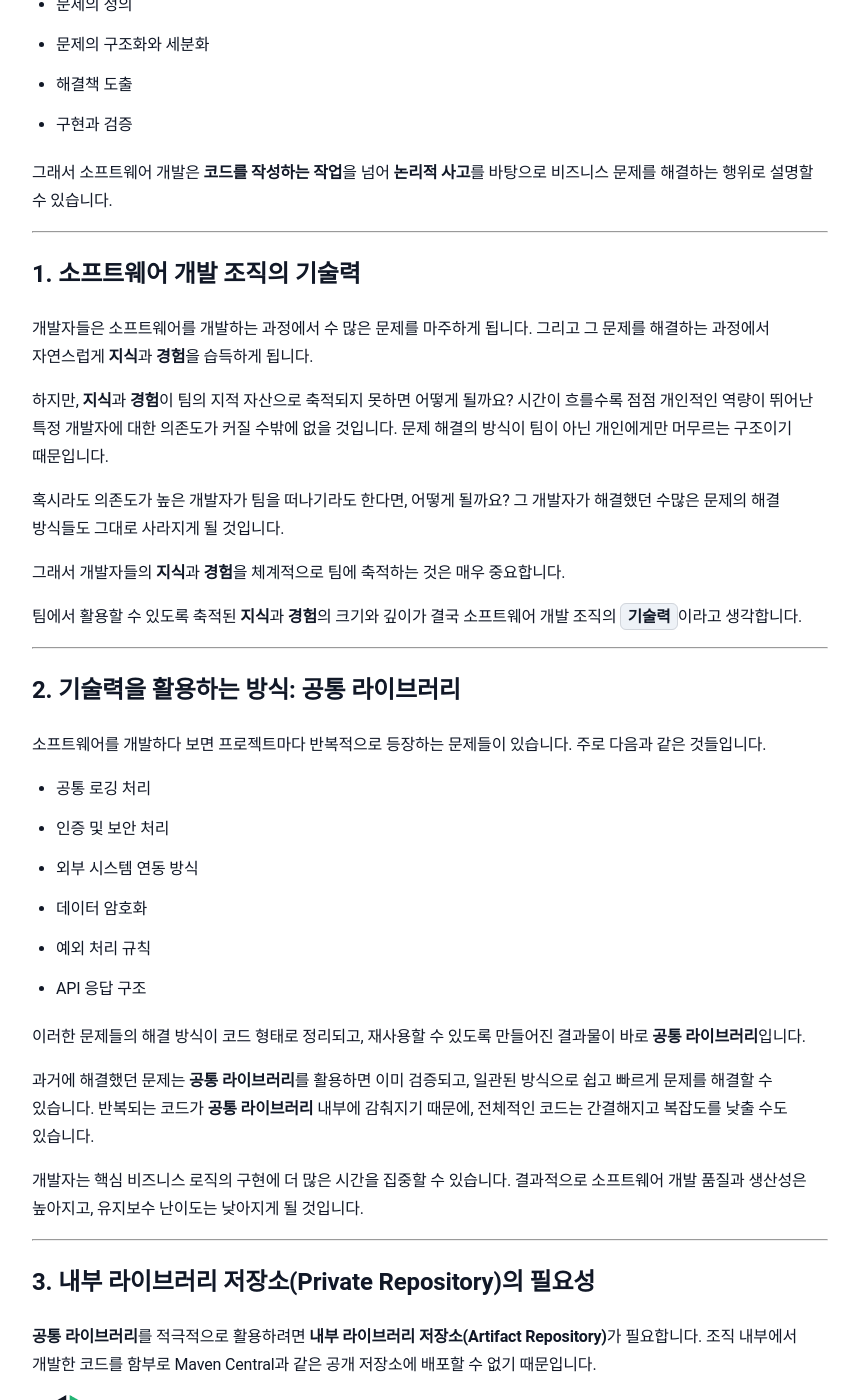
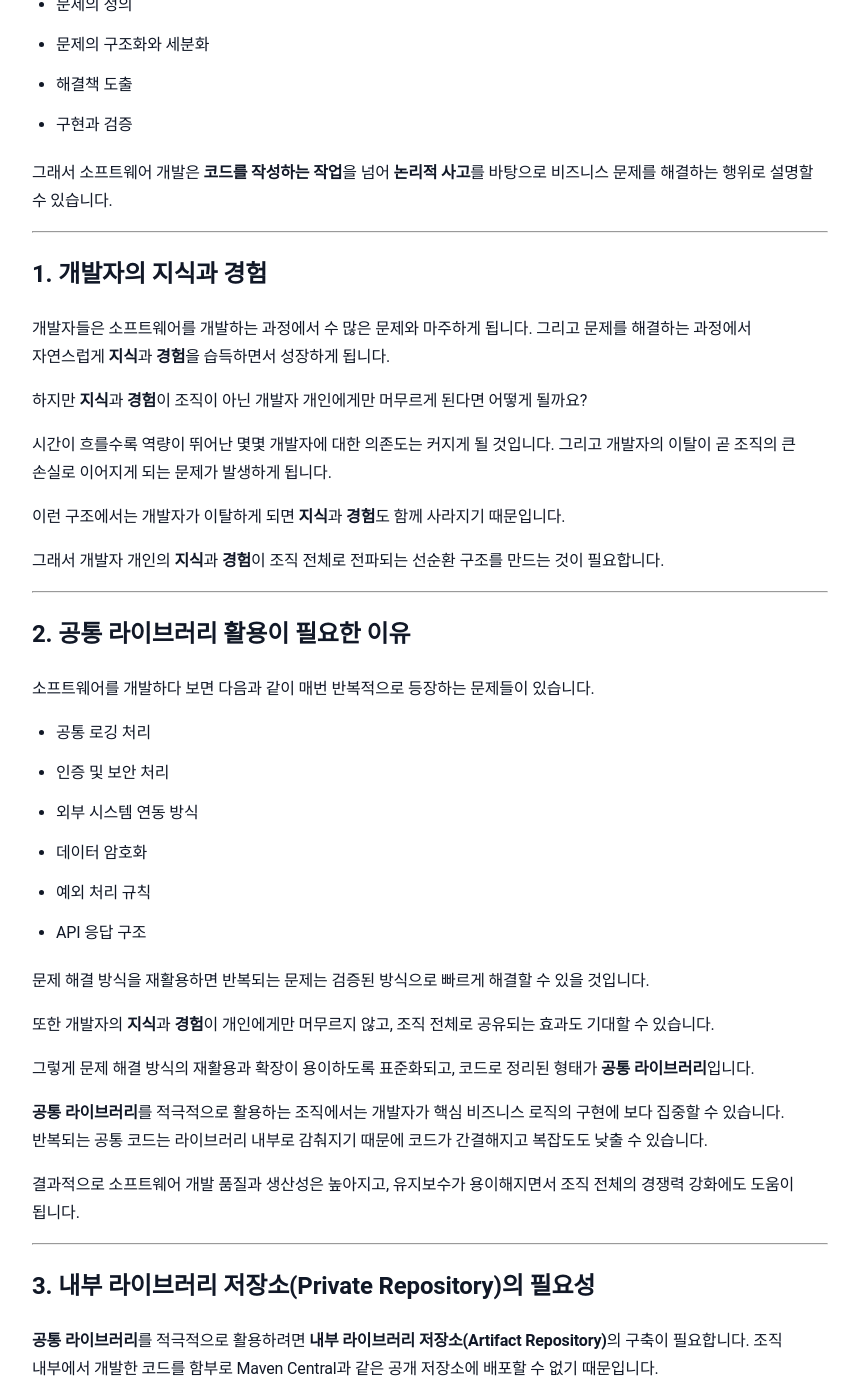
Before and after one commit to sanghoon-lee/sanghoon-lee.github.io, a Jekyll site: the page built from _posts/2026-03-10-localNexus.md, in a window 1280 px wide and 1400 px high, scrolled down 372 px. Shown: the whole window, without its empty margins (210-1069 px from the left). Built offline with Jekyll 4.4.1, drawn with Linux system fonts in a browser that asks for light colours; nearby versions of some CDN libraries; comment, search, counter and statistics services are not loaded; some of the changed text lies outside the part shown.

Commit message:
라이브러리 저장소 구축 포스팅 수정

````diff
--- a/_posts/2026-03-10-localNexus.md
+++ b/_posts/2026-03-10-localNexus.md
@@ -3,7 +3,7 @@ layout: post
 title: "[학습기록] Nexus로 내부 라이브러리 저장소 구축해보기"
 date: 2026-03-10
 description: Nexus로 라이브러리 저장소를 구축해본 과정을 정리해서 작성한 포스팅입니다.
-image: /assets/images/nexus.png
+image: /assets/images/nexus2.jpg
 categories: 학습기록
 ---
 
@@ -18,23 +18,23 @@ categories: 학습기록
 
 ---
 
-## 1. 소프트웨어 개발 조직의 기술력
+## 1. 개발자의 지식과 경험
 
-개발자들은 소프트웨어를 개발하는 과정에서 수 많은 문제를 마주하게 됩니다. 그리고 그 문제를 해결하는 과정에서 자연스럽게 **지식**과 **경험**을 습득하게 됩니다.
+개발자들은 소프트웨어를 개발하는 과정에서 수 많은 문제와 마주하게 됩니다. 그리고 문제를 해결하는 과정에서 자연스럽게 **지식**과 **경험**을 습득하면서 성장하게 됩니다.
 
-하지만, **지식**과 **경험**이 팀의 지적 자산으로 축적되지 못하면 어떻게 될까요? 시간이 흐를수록 점점 개인적인 역량이 뛰어난 특정 개발자에 대한 의존도가 커질 수밖에 없을 것입니다. 문제 해결의 방식이 팀이 아닌 개인에게만 머무르는 구조이기 때문입니다.
+하지만 **지식**과 **경험**이 조직이 아닌 개발자 개인에게만 머무르게 된다면 어떻게 될까요?
 
-혹시라도 의존도가 높은 개발자가 팀을 떠나기라도 한다면, 어떻게 될까요? 그 개발자가 해결했던 수많은 문제의 해결 방식들도 그대로 사라지게 될 것입니다.
+시간이 흐를수록 역량이 뛰어난 몇몇 개발자에 대한 의존도는 커지게 될 것입니다. 그리고 개발자의 이탈이 곧 조직의 큰 손실로 이어지게 되는 문제가 발생하게 됩니다.
 
-그래서 개발자들의 **지식**과 **경험**을 체계적으로 팀에 축적하는 것은 매우 중요합니다.
+이런 구조에서는 개발자가 이탈하게 되면 **지식**과 **경험**도 함께 사라지기 때문입니다.
 
-팀에서 활용할 수 있도록 축적된 **지식**과 **경험**의 크기와 깊이가 결국 소프트웨어 개발 조직의 `기술력`이라고 생각합니다.
+그래서 개발자 개인의 **지식**과 **경험**이 조직 전체로 전파되는 선순환 구조를 만드는 것이 필요합니다.
 
 ---
 
-## 2. 기술력을 활용하는 방식: 공통 라이브러리
+## 2. 공통 라이브러리 활용이 필요한 이유
 
-소프트웨어를 개발하다 보면 프로젝트마다 반복적으로 등장하는 문제들이 있습니다. 주로 다음과 같은 것들입니다.
+소프트웨어를 개발하다 보면 다음과 같이 매번 반복적으로 등장하는 문제들이 있습니다.
 
 * 공통 로깅 처리
 * 인증 및 보안 처리
@@ -43,19 +43,23 @@ categories: 학습기록
 * 예외 처리 규칙
 * API 응답 구조
 
-이러한 문제들의 해결 방식이 코드 형태로 정리되고, 재사용할 수 있도록 만들어진 결과물이 바로 **공통 라이브러리**입니다.
+문제 해결 방식을 재활용하면 반복되는 문제는 검증된 방식으로 빠르게 해결할 수 있을 것입니다.
 
-과거에 해결했던 문제는 **공통 라이브러리**를 활용하면 이미 검증되고, 일관된 방식으로 쉽고 빠르게 문제를 해결할 수 있습니다. 반복되는 코드가 **공통 라이브러리** 내부에 감춰지기 때문에, 전체적인 코드는 간결해지고 복잡도를 낮출 수도 있습니다.
+또한 개발자의 **지식**과 **경험**이 개인에게만 머무르지 않고, 조직 전체로 공유되는 효과도 기대할 수 있습니다.
 
-개발자는 핵심 비즈니스 로직의 구현에 더 많은 시간을 집중할 수 있습니다. 결과적으로 소프트웨어 개발 품질과 생산성은 높아지고, 유지보수 난이도는 낮아지게 될 것입니다.
+그렇게 문제 해결 방식의 재활용과 확장이 용이하도록 표준화되고, 코드로 정리된 형태가 **공통 라이브러리**입니다.
+
+**공통 라이브러리**를 적극적으로 활용하는 조직에서는 개발자가 핵심 비즈니스 로직의 구현에 보다 집중할 수 있습니다. 반복되는 공통 코드는 라이브러리 내부로 감춰지기 때문에 코드가 간결해지고 복잡도도 낮출 수 있습니다.
+
+결과적으로 소프트웨어 개발 품질과 생산성은 높아지고, 유지보수가 용이해지면서 조직 전체의 경쟁력 강화에도 도움이 됩니다.
 
 ---
 
 ## 3. 내부 라이브러리 저장소(Private Repository)의 필요성
 
-**공통 라이브러리**를 적극적으로 활용하려면 **내부 라이브러리 저장소(Artifact Repository)**가 필요합니다. 조직 내부에서 개발한 코드를 함부로 Maven Central과 같은 공개 저장소에 배포할 수 없기 때문입니다.
+**공통 라이브러리**를 적극적으로 활용하려면 **내부 라이브러리 저장소(Artifact Repository)**의 구축이 필요합니다. 조직 내부에서 개발한 코드를 함부로 Maven Central과 같은 공개 저장소에 배포할 수 없기 때문입니다.
 
-<img class="main-image" src="/assets/images/nexus.png" alt="nexus repository">
+<img class="main-image" src="/assets/images/nexus2.jpg" alt="nexus repository">
 
 **Nexus**는 **내부 라이브러리 저장소**를 구축하는데 활용할 수 있는 대표적인 도구입니다.
 
@@ -70,8 +74,6 @@ categories: 학습기록
 ## 4. 테스트 환경
 
 개인 노트북에 **라이브러리 저장소**를 구축하고, 간단한 라이브러리를 만들어서 배포해보는 테스트를 수행하기 위한 환경을 만들었습니다.
-
-**라이브러리 저장소**는 노트북에 VMware로 생성한 가상머신에 **Nexus**를 설치해서 구축했습니다.
 
 테스트 환경은 다음과 같습니다.
 
@@ -99,7 +101,7 @@ categories: 학습기록
 
 ## 5. Nexus 설치
 
-도커(Docker)를 이용해서 **Nexus**를 설치했습니다. 설치 절차는 다음과 같습니다.
+ **Nexus**는 도커(Docker)를 이용해서 설치했습니다. 설치 절차는 다음과 같습니다.
 
 ---
 
@@ -147,11 +149,7 @@ f3d2c2f6a043712721849013a8ff457432f480c590dfb9121e42df2229734030
 
 ## 6. Nexus 접속
 
-컨테이너가 정상적으로 실행되고 있으면 브라우저에서 아래 주소로 **Nexus**에 접속할 수 있습니다.
-
-```nohighlight
-http://10.68.65.187:8081
-```
+컨테이너가 정상적으로 실행되면 웹 브라우저를 통해 **Nexus**에 접속할 수 있습니다.
 
 최초 접속인 경우, 로그인 창에 admin계정의 초기 비밀번호가 저장된 파일 경로가 나타납니다. 해당 경로에서 비밀번호를 확인하고, 로그인하면 됩니다.
 
@@ -172,13 +170,12 @@ http://10.68.65.187:8081
 
 ## 7. Nexus 저장소의 종류
 
-**Nexus**에 로그인 후, Browse 메뉴에서 현재 생성되어 있는 저장소(Repository) 목록을 확인할 수 있습니다.
-별도로 설정하지 않았지만, 기본적으로 필요한 저장소들은 이미 생성되어 있었습니다.
+**Nexus**에서 저장소(Repository) 목록을 확인하면 기본적으로 필요한 저장소들은 이미 생성되어 있습니다.
 
 **Nexus Repository 목록**
 <img class="sub-image" src="/assets/images/nexus4.png" alt="Nexus Repository">
 
-각 저장소는 역할에 따라 다음과 같이 Type이 구분됩니다.
+저장소는 역할에 따라 다음과 같이 Type이 구분됩니다.
 
 * hosted
 * group
@@ -246,13 +243,13 @@ group 저장소는 이름처럼 여러 저장소를 하나의 저장소처럼
 
 ## 8. 라이브러리 배포
 
-**Nexus**에서 `Settings > Security > Roles`를 선택하면 현재 정의되어 있는 Role 목록을 확인할 수 있습니다. 기본적으로 **nx-admin**과 **nx-anonymous** 두 개의 Role이 정의되어 있습니다.
+**Nexus**에는 기본적으로 **nx-admin**과 **nx-anonymous** 두 개의 Role이 정의되어 있습니다.
 
 <img class="sub-image" src="/assets/images/security_roles.jpg" alt="Nexus Roles 목록">
 
 **nx-admin** Role의 Privileges는 all로 지정되어 있습니다. 로그인에 사용한 admin 계정의 Role이 **nx-admin**으로 부여되어 있습니다. 즉, admin 계정은 라이브러리 배포를 포함한 모든 권한을 가지고 있다는 의미입니다.
 
-보통은 배포 권한을 가진 계정을 별도로 만들어서 사용합니다. 하지만, 이번에는 라이브러리 배포 과정을 확인하는 것이 주 목적입니다. 그래서 admin 계정을 사용했습니다.
+보통은 배포 권한을 가진 계정을 별도로 만들어서 사용합니다. 하지만 이번에는 라이브러리 배포 과정을 확인하는 것이 주 목적이기 때문에, admin 계정을 사용했습니다.
 
 ---
 
@@ -289,8 +286,6 @@ public class SimpleLib {
 Gradle 공식 가이드에서는 Maven 저장소 배포에는 maven-publish 플러그인을 사용하도록 안내하고 있습니다.
 
 maven-publish 플러그인은 publishing { publications { ... } repositories { ... } } 구조로 publication과 저장소를 정의합니다.
-
-배포할 라이브러리 파일의 이름을 simple-lib-0.0.1-SNAPSHOT.jar로 만들어 maven-snapshots 저장소로 배포하도록 다음과 같이 build.gradle 파일을 작성했습니다.
 
 **build.gradle**
 ```groovy
@@ -363,15 +358,7 @@ implementation 'sanghoon.study:simple-lib:0.0.1-SNAPSHOT'
 
 Gralde을 reload하고, publish task가 생성되었는지 확인합니다.
 
-publish task를 실행하면, Gradle이 프로젝트를 빌드한 뒤 지정된 저장소로 artifact를 업로드합니다.
-
-**publish task 실행**
-
-```bash
-gradle.bat publish
-```
-
-IDE에서 빌드와 배포가 성공했습니다. 배포가 성공하면 **Nexus**에 접속해서 simple-lib가 추가된 것을 확인할 수 있습니다.
+publish task를 실행하면, Gradle이 프로젝트를 빌드한 뒤 지정된 저장소로 라이브러리가 배포됩니다.
 
 **maven-snapshots 저장소 목록**
 <img class="sub-image" src="/assets/images/simple_lib.jpg" alt="저장소에 simple-lib 추가">
@@ -380,7 +367,7 @@ IDE에서 빌드와 배포가 성공했습니다. 배포가 성공하면 **Nexus
 
 ## 9. 라이브러리 사용
 
-이제 mavan-snapshots 저장소에 추가된 simple-lib 라이브러리를 가져와서 사용해보도록 하겠습니다.
+이제 mavan-snapshots 저장소에 배포된 simple-lib 라이브러리를 가져오는 사용해 볼 차례입니다.
 
 ---
 
@@ -395,8 +382,7 @@ IDE에서 빌드와 배포가 성공했습니다. 배포가 성공하면 **Nexus
 rootProject.name = 'simple-calc'
 ```
 
-이 프로젝트의 Main 클래스에서 simple-lib 라이브러리의 sum() 메서드를 호출하는 코드를 작성했습니다.
-
+이 프로젝트에 Main 클래스를 선언하고, simple-lib 라이브러리의 sum() 메서드를 호출하도록 코드를 작성했습니다.
 
 **Main.java**
 ```java
@@ -415,7 +401,7 @@ public class Main {
 
 ### 9.2. simple-calc: Gradle 설정
 
-simple-lib를 가져오기 위해 build.gradle을 다음과 같이 작성했습니다.
+simple-lib를 사용하기 위해서는 build.gradle을 다음과 같이 작성해야 합니다.
 
 **build.gradle**
 ```groovy
@@ -446,8 +432,6 @@ test {
 }
 ```
 
-> build.gradle 파일을 작성하고, Gradle을 Reload를 해야만 라이브러리를 가져올 수 있습니다.
-
 코드를 실행시키면 sum() 메서드가 정상적으로 호출되면서 기대했던 값인 8이 터미널로 출력되는 것을 확인할 수 있습니다.
 
 ---
````
Also changed, not shown: other parts of _posts/2026-03-10-localNexus.md (+1 -1 lines), assets/images/nexus2.jpg (added).
